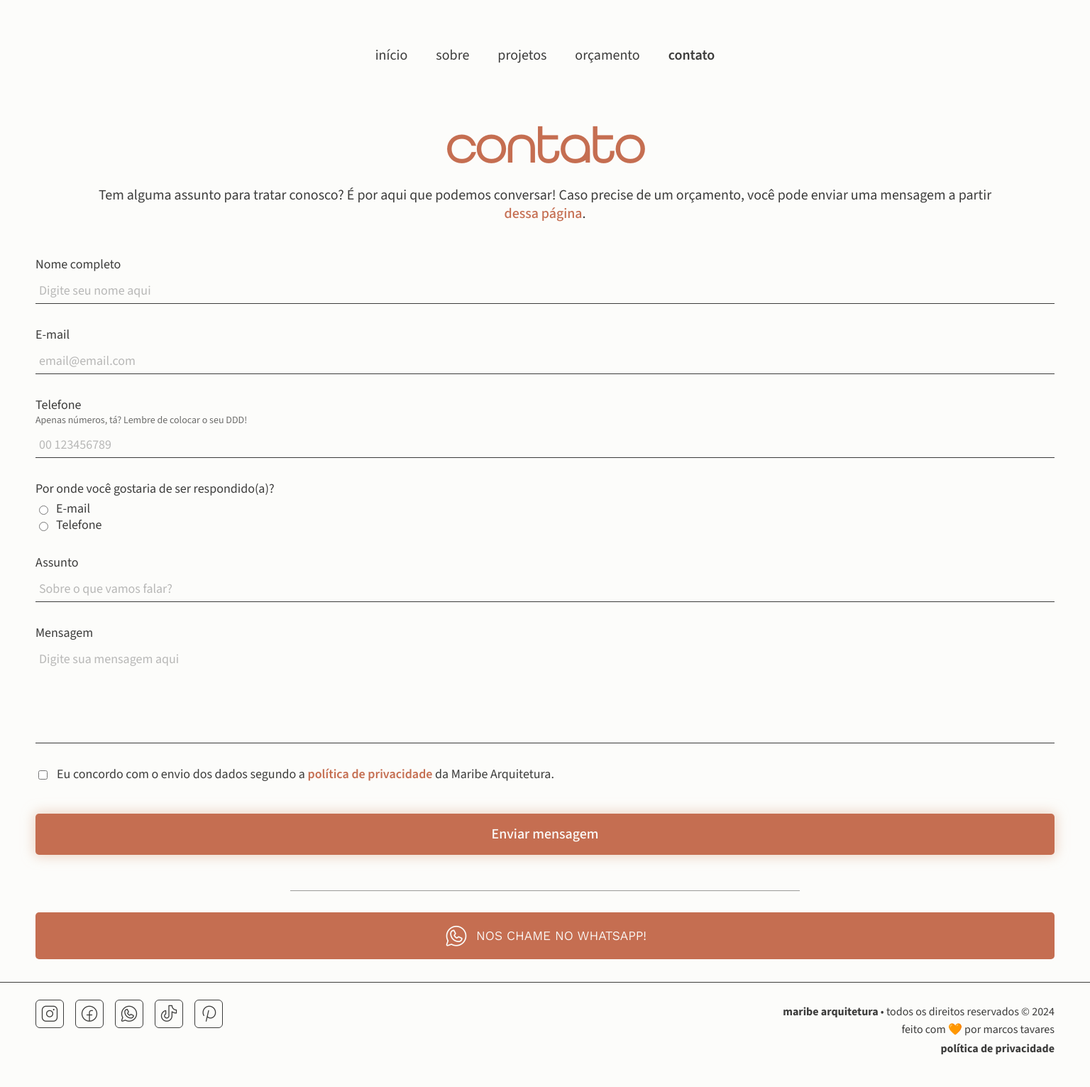
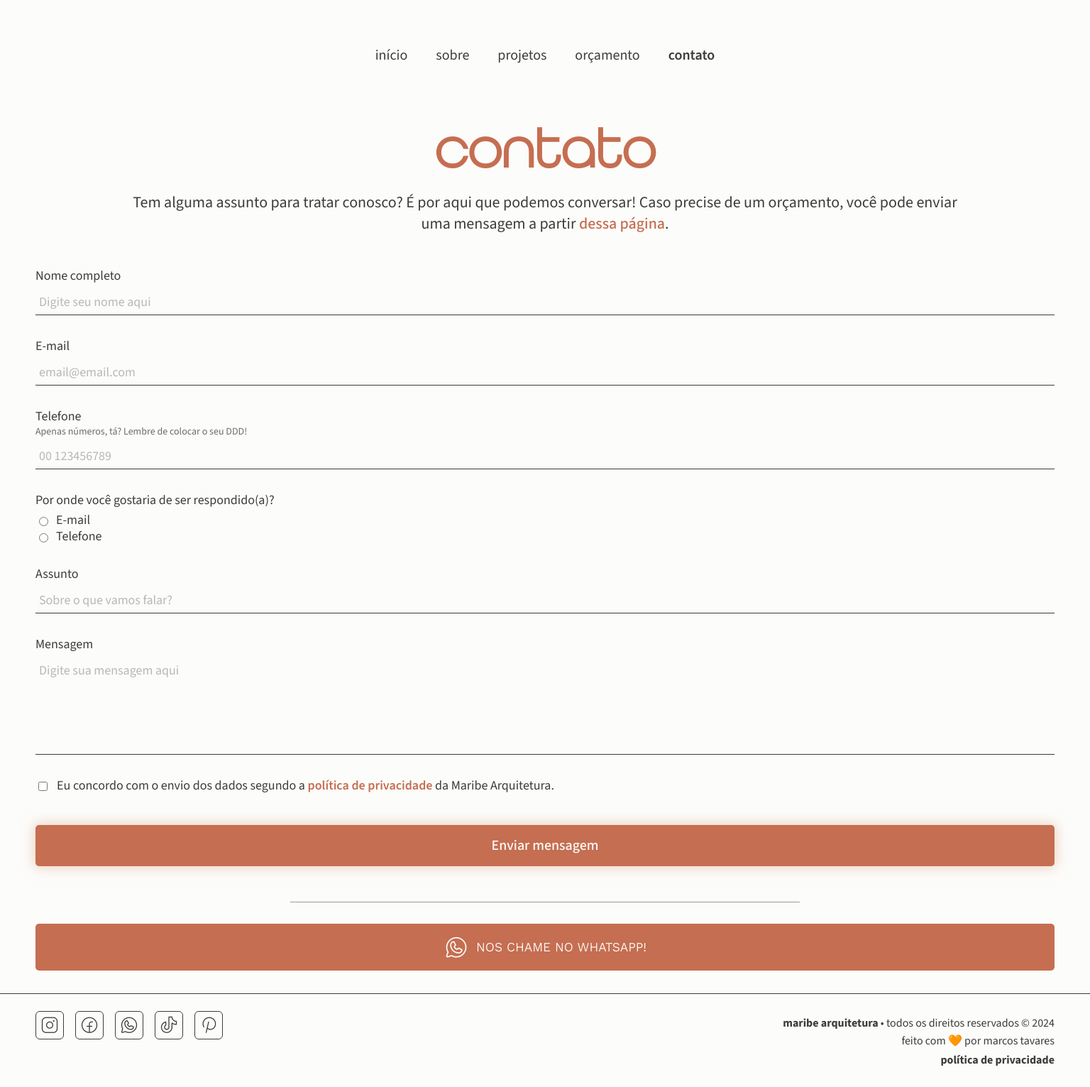
Before and after one commit to mjtavrs/maribe-development, a PHP site: page /contato.html in a window 1536 px wide. Shown: the part 223-1754 px from the top of the page at 71% size. Before the commit the page ends 1708 px from the top, so only its background shows below. Run offline with PHP 8.4, Linux system fonts and the light colour scheme; style sheets or scripts are compiled from the project's sources.

Commit message:
feat: Create the laptop version of the pageInfo.scss

```diff
--- a/styles/shared/pageInfo.css
+++ b/styles/shared/pageInfo.css
@@ -45,4 +45,14 @@ body main #pageInfo p a {
     font-size: 1.25rem;
     padding: 0 70px;
   }
+}
+@media screen and (min-width: 1366px) {
+  body main #pageInfo h1 {
+    font-size: 5rem;
+  }
+  body main #pageInfo p {
+    font-size: 1.375rem;
+    line-height: 30px;
+    padding: 0 120px;
+  }
 }/*# sourceMappingURL=pageInfo.css.map */
--- a/styles/shared/pageInfo.scss
+++ b/styles/shared/pageInfo.scss
@@ -72,3 +72,21 @@ body {
         }
     }
 }
+
+@media screen and (min-width: 1366px) {
+    body {
+        main {
+            #pageInfo {
+                h1 {
+                    font-size: 5rem;
+                }
+
+                p {
+                    font-size: 1.375rem;
+                    line-height: 30px;
+                    padding: 0 120px;
+                }
+            }
+        }
+    }
+}
```
Also changed, not shown: 1 other file.
